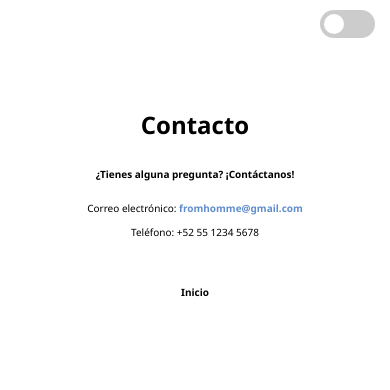
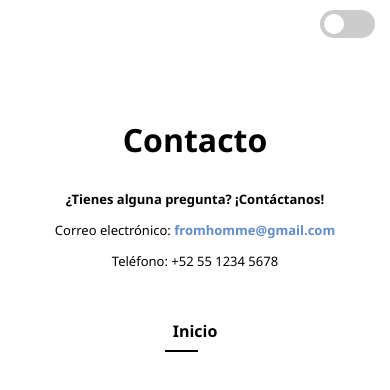
Before and after one commit to alexdgbs/homme, a React (Vite) app: page /contacto in a window 390 px wide. Shown: the top 390 px of the page. Built offline with nearby package versions, Linux system fonts and the light colour scheme.

Commit message:
Fixed Dark Button and add Loader Animation in the button

```diff
--- a/src/App.css
+++ b/src/App.css
@@ -216,12 +216,37 @@ input:checked + .slider:before {
   padding: 10px;
   border: none;
   cursor: pointer;
-  animation: fadeIn 0.5s forwards, bounce 2s infinite;
   z-index: 10;
   text-align: center;
   bottom: initial;
+  overflow: hidden;
 }
 
+.view-products-button::after {
+  content: '';
+  position: absolute;
+  left: -100%;
+  bottom: 0;
+  width: 50%;
+  height: 2px;
+  background-color: #000000;
+  animation: loading 2s linear infinite;
+}
+.dark .view-products-button::after {
+  background-color: #ffffff;
+}
+
+@keyframes loading {
+  0% {
+    left: -100%;
+  }
+  50% {
+    left: 100%;
+  }
+  100% {
+    left: -100%;
+  }
+}
 .view-contact-button {
   position: relative;
   margin: 20px auto;
@@ -362,7 +387,7 @@ input:checked + .slider:before {
   }
 }
 
-/* Consolidación de media queries para .view-products-button */
+
 @media (min-width: 768px) {
   .view-products-button {
     display: none;
@@ -390,7 +415,7 @@ input:checked + .slider:before {
   text-align: center;
 }
 
-/* Consolidación de media queries para .view-contact-button */
+
 @media (min-width: 768px) {
   .view-contact-button {
     display: none;
--- a/src/styles/Contacto.css
+++ b/src/styles/Contacto.css
@@ -6,22 +6,6 @@
     max-width: 800px;
     margin: 0 auto;
     animation: fadeIn 0.5s forwards;
-}
-
-.app-title {
-    font-size: 2rem;
-    font-weight: 700;
-    margin-bottom: 1rem;
-    text-align: center;
-    font-family: 'Segoe UI', Tahoma, Geneva, Verdana, sans-serif;
-}
-
-.from-home {
-    font-size: small;
-    font-family: 'Segoe UI', Tahoma, Geneva, Verdana, sans-serif;
-    font-weight: 700;
-    margin-bottom: 20px;
-    color: inherit;
 }
 
 .contact-info {
@@ -41,113 +25,3 @@
     font-weight: bold;
     transition: color 0.3s;
 }
-
-.view-products-button {
-    background-color: white;
-    color: #000000;
-    font-size: medium;
-    font-family: 'Segoe UI', Tahoma, Geneva, Verdana, sans-serif;
-    padding: 10px;
-    border: none;
-    cursor: pointer;
-    animation: fadeIn 0.5s forwards, bounce 2s infinite;
-    margin: 20px auto;
-    border-radius: 5px;
-    transition: background-color 0.3s ease;
-}
-
-.view-products-button:hover {
-    background-color: #f0f0f0;
-}
-
-.no-style-link {
-    color: inherit;
-    text-decoration: none;
-    display: inline-block;
-}
-
-.no-style-link:visited, .no-style-link:active, .no-style-link:hover {
-    color: inherit;
-}
-
-
-.dark .contact-container {
-    background-color: #1f1f1f;
-    color: #fff;
-}
-
-.dark .view-products-button {
-    background-color: #1f1f1f;
-    color: #fff;
-    border: none;
-}
-
-.dark .view-products-button:hover {
-    background-color: #333;
-}
-
-@keyframes fadeIn {
-    to {
-        opacity: 1;
-        transform: translateY(0);
-    }
-}
-
-@keyframes bounce {
-    0%, 20%, 50%, 80%, 100% {
-        transform: translateY(0);
-    }
-    40% {
-        transform: translateY(-5px);
-    }
-    60% {
-        transform: translateY(-2px);
-    }
-}
-
-
-@media (max-width: 768px) {
-    .contact-container {
-        padding: 15px;
-    }
-
-    .app-title {
-        font-size: xx-large;
-    }
-
-    .from-home {
-        font-size: 11px;
-    }
-
-    .contact-info p {
-        font-size: 11px;
-    }
-
-    .view-products-button {
-        font-size: small;
-        padding: 8px 16px;
-    }
-}
-
-@media (max-width: 480px) {
-    .contact-container {
-        padding: 10px;
-    }
-
-    .app-title {
-        font-size: x-large;
-    }
-
-    .from-home {
-        font-size: 10px;
-    }
-
-    .contact-info p {
-        font-size: 10px;
-    }
-
-    .view-products-button {
-        font-size: x-small;
-        padding: 6px 12px;
-    }
-}
```
